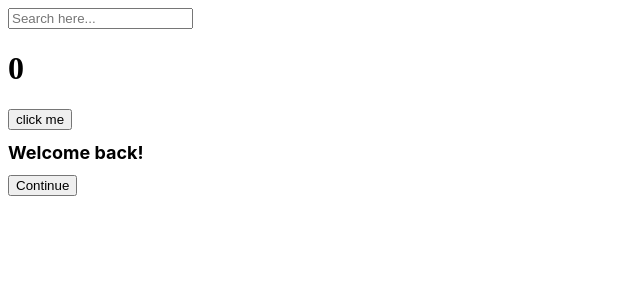
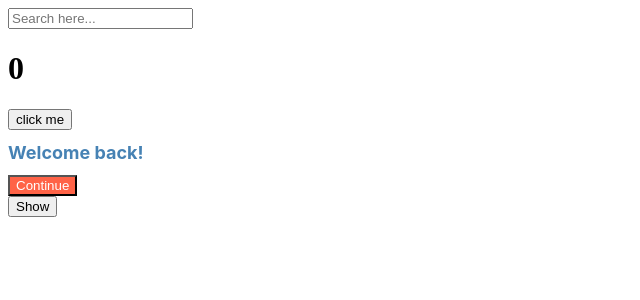
Before and after one commit to thespeace/learn-react-js-starter, a React (Create React App) app: page / in a window 1280 px wide. Shown: the top 300 px of the page, without its empty margins (0-640 px from the left). Built offline with nearby package versions, Linux system fonts and the light colour scheme.

Commit message:
230123 17:21 learn react To Do list start!

```diff
--- a/public/index.html
+++ b/public/index.html
@@ -29,6 +29,7 @@
   <body>
     <noscript>You need to enable JavaScript to run this app.</noscript>
     <div id="root"></div>
+    <div id="root2"></div>
     <!--
       This HTML file is a template.
       If you open it directly in the browser, you will see an empty page.
--- a/src/App.js
+++ b/src/App.js
@@ -1,15 +1,16 @@
 import Button from "./Button";
-import styles from "App.module.css";
+import styles from "./App.module.css";
 import {useState, useEffect} from "react";
-/*useEffect는 두개의 argument를 가지는 function이다.
-*   첫번째 argument는 우리가 딱 한번만 실행하고 싶은 코드가
-*   두번째 argument는 빈 array*/
+/*useEffect는 react.js가 동작하는 관점에서 보면 일종의 방어막 같은 것이다.
+  state를 변화시킬 때 component를 재실행시키는 것.
+    두개의 argument를 가지는 function이다.
+        첫번째 argument는 우리가 딱 한번만 실행하고 싶은 코드가
+        두번째 argument는 dependencies(의존성, 또는 지켜보려는 것)! 즉 react.js에게 지켜보다가 해당 값이 변화하면 refresh할 수 있게 지켜볼 값을 기입해주면 된다.*/
 function App() {
   const [counter, setValue] = useState(0);
   const [keyword, setKeyword] = useState("");
   const onClick = () => setValue((prev) => prev + 1);
   const onChange = (event) => setKeyword(event.target.value);
-  console.log("i run all the time");
   // const iRunOnlyOnce = () =>{
   //     console.log("i run only once.");
   // }
@@ -18,19 +19,19 @@ function App() {
 
     useEffect(()=>{
         console.log("I run only once.");
-    },[]); /*react.js 에게 아무것도 지켜보지 않게해서 단 한번만 실행된다.*/
+    },[]); /*react.js가 지켜볼 대상이 없기때문에 "단 한번"만 실행된다.*/
     useEffect(()=> {
         if(keyword !== ""){
             console.log("I ren when 'keyword' changes.");
         }
-    }, [keyword]); /* 두번째 argument에 keyword를 추가하면 해당 값이 변화할때 코드를 실행할거라고  react.js에게 알려주는 것이다.
+    }, [keyword]); /* 두번째 argument에 keyword를 추가하면, 해당 값이 변화할때 코드를 실행할거라고 react.js에게 알려주는 것이다.
                             따라서 우리는 component가 생성되는 첫 시작점뿐아니라 무언가를 update될때 해당 코드가 실행되도록 할 수 있게 되었다.*/
     useEffect(()=>{
         console.log("I run when 'counter' changes");
     }, [counter]);
-    useEffect(()=>{
+    /*useEffect(()=>{
         console.log("I run when keyword & counter change");
-    }, [keyword,counter]); /*두개 다 지켜보게 하기*/
+    }, [keyword,counter]); /!*두개 다 지켜보게 하기*!/*/
   /*
     가끔 이 component 내부의 몇몇코드는, 예를 들어 api를 호출한다면 state의 변화에
     의해 계속 render되지 않게 강제하고 싶을 때가 있을 것이다.
@@ -51,11 +52,52 @@ function App() {
               placeholder={"Search here..."}
           />
           <h1>{counter}</h1>
-          <button onClick={onClick}>click me</button>
+          <button text={"click me"} onClick={onClick}>click me</button>
         <h1 className={styles.title}>Welcome back!</h1>
           <Button text={"Continue"} />
       </div>
   );
 }
 
-export default App;
+/* cleanup function!
+component의 생성과 삭제를 이용하여 해당 데이터를 수집할 수 있다. 예를들어 ga라던지.. 분석이 가능하다는 것! useEffect를 사용하면 가능하다.*/
+
+function Hello(){
+    /*useEffect(()=>{
+        console.log("created :)");
+        return () => console.log("destroyed :(");
+    },[]);
+    evolution ==> */
+
+    /*const byFn=()=>{
+        console.log("bye : (")
+    }
+    const hiFn = ()=>{
+        console.log("created :)");
+        return byFn; /!*React.js가 hiFn을 실행할 거고, component가 파괴될 때는 react.js는 hiFn이 return한 function(byFn)을 실행.*!/
+    }
+    useEffect(hiFn,[]);
+    evolution ==>  */
+
+    useEffect(()=>{
+        console.log("hi :>");
+        return ()=> console.log("bye :(");
+    },[]);
+
+    return <h1>Hello</h1>;
+}
+
+function App2() {
+    const [showing, setShowing] = useState(false);
+    const onClick =() => setShowing( (prev) => !prev);
+    return (
+        <div>
+            {showing ? <Hello /> : null}
+            <button onClick={onClick}>{showing ? "Hide" : "Show"}</button>
+        </div>
+    );
+}
+
+
+// export default App;
+export {App , App2};
--- a/App.module.css
+++ b/src/App.module.css
@@ -1,4 +1,5 @@
 .title{
     font-family: -apple-system;
     font-size: 18px;
+    color : steelblue;
 }
--- a/src/Button.js
+++ b/src/Button.js
@@ -1,8 +1,8 @@
 import PropTypes from "prop-types";
-import styles from "Button.module.css";
+import styles from "./Button.module.css";
 
 function Button({text}) {
-    return <button ClassName={styles.btn}>{text}</button>;
+    return <button className={styles.btn}>{text}</button>;
     /*html class에는 무작위적인 랜덤 class를 받아볼 수 있다.*/
 }
 export default Button; /*App.js에서 Button을 가져올 수 있게 하도록!*/
--- a/src/index.js
+++ b/src/index.js
@@ -1,10 +1,15 @@
 import React from 'react';
 import ReactDOM from 'react-dom/client';
-import App from './App';
+// import App from './App';
+import {App ,App2} from './App'; /*js를 쓸때는 무조건 중괄호안에 넣어야한다 { } */
 
 const root = ReactDOM.createRoot(document.getElementById('root'));
+const root2 = ReactDOM.createRoot(document.getElementById('root2'));
 root.render(
-  <React.StrictMode>
+  /*<React.StrictMode> 리엑트에서 제공하는 검사 도구, 개발 모드일때만 디버그하며 해당 태그로 감싸져 있는 부분은 자손까지 검사를 한다.
+  </React.StrictMode> 안전하지 않은 생명주기를 가진 컴포넌트라든지, 권장되지 않는 부분이 있다든지 배포 후 문제가 될만한 이슈들을 미리 잡는 모드라고 보면 되겠다.*/
     <App />
-  </React.StrictMode>
 );
+root2.render(
+    <App2 />
+);
```
Also changed, not shown: src/Button.module.css (renamed from Button.module.css).
